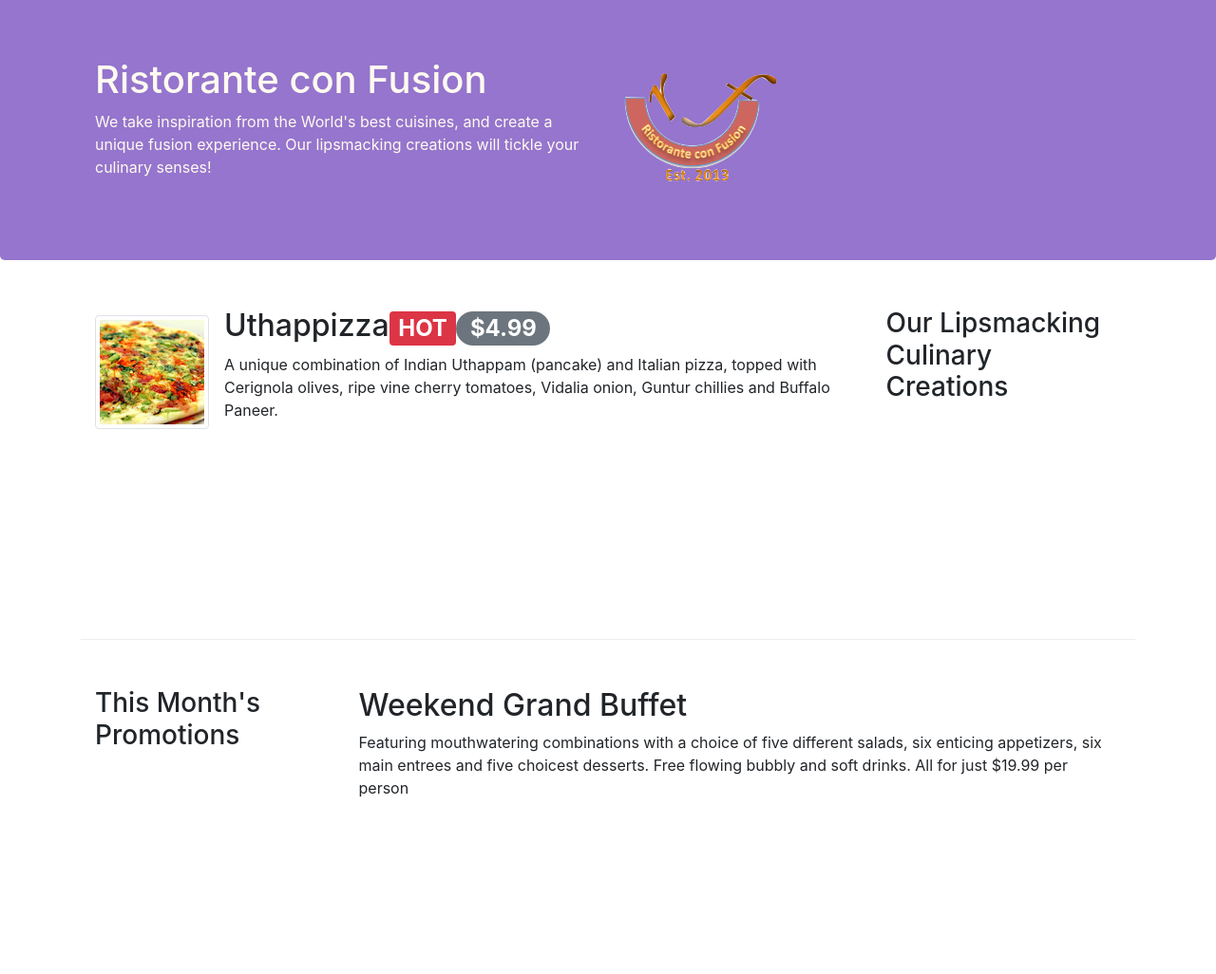
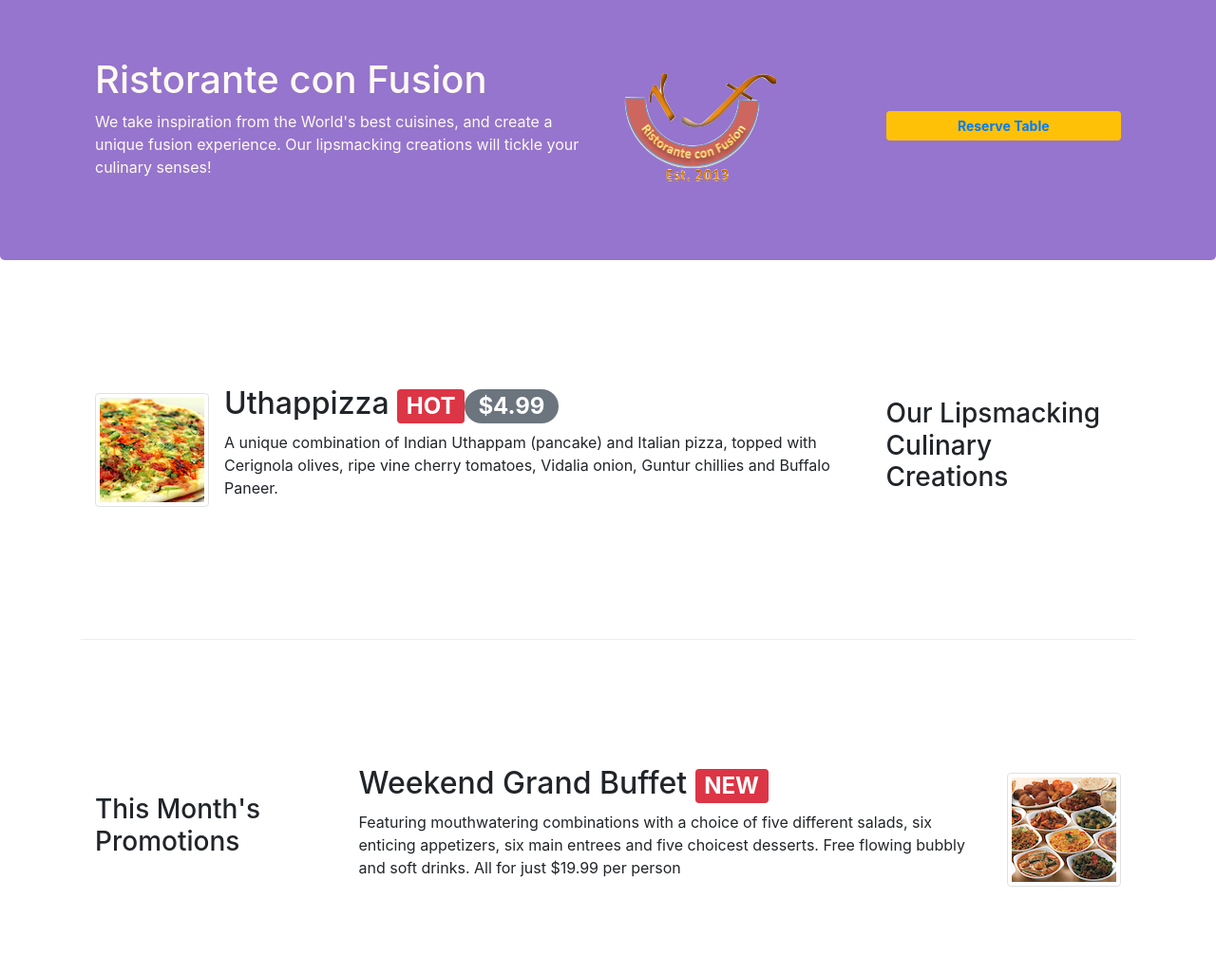
Before and after one commit to Hoang-Minh/conFusion, a plain HTML site: page index.html in a window 1280 px wide. Shown: the part 60-1086 px from the top of the page at 95% size. Drawn offline with nearby package versions, Linux system fonts and the light colour scheme.

Commit message:
buffet media body and reserve button link

```diff
--- a/index.html
+++ b/index.html
@@ -37,15 +37,18 @@
                     <h1>Ristorante con Fusion</h1>
                     <p>We take inspiration from the World's best cuisines, and create a unique fusion experience. Our lipsmacking creations will tickle your culinary senses!</p>
                 </div>
-                <div class="col-12 col-sm align-self-center">
+                <div class="col-12 col-sm-3 align-self-center">
                     <img src="img/logo.png" alt="logo" class="img-fluid">
+                </div>
+                <div class="col-12 col-sm-3 align-self-center">
+                    <button class="btn btn-warning btn-sm btn-block"><a class="unstyled" href="/index.html#reserve-table"><strong>Reserve Table</strong></a></button>
                 </div>
             </div>
         </div>
     </header>
 
     <div class="container">
-        <div class="row row-content">
+        <div class="row row-content align-items-center">
             <div class="col-12 col-sm-4 order-last col-md-3">
                 <h3>Our Lipsmacking Culinary Creations</h3>
             </div>
@@ -53,7 +56,7 @@
                 <div class="media">
                     <img class="d-flex mr-3 img-thumbnail align-self-center" src="img/uthappizza.png" alt="uthappizza">
                     <div class="media-body">
-                        <h2 class="mt-0">Uthappizza<span class="badge badge-danger">HOT</span><span class="badge badge-pill badge-secondary">$4.99</span></h2>
+                        <h2 class="mt-0">Uthappizza <span class="badge badge-danger">HOT</span><span class="badge badge-pill badge-secondary">$4.99</span></h2>
                         <p>A unique combination of Indian Uthappam (pancake) and Italian pizza, topped with Cerignola olives, ripe vine cherry tomatoes, Vidalia onion, Guntur chillies and Buffalo Paneer.</p>
                     </div>
                 </div>
@@ -61,13 +64,19 @@
         </div>
 
 
-        <div class="row row-content">
+        <div class="row row-content align-items-center">
             <div class="col-12 col-sm-4 col-md-3">
                 <h3>This Month's Promotions</h3>
             </div>
             <div class="col col-sm col-md">
-                <h2>Weekend Grand Buffet</h2>
-                <p>Featuring mouthwatering combinations with a choice of five different salads, six enticing appetizers, six main entrees and five choicest desserts. Free flowing bubbly and soft drinks. All for just $19.99 per person </p>
+                <div class="media">
+                    <div class="media-body">
+                        <h2 class="mt-0">Weekend Grand Buffet <span class="badge badge-danger">NEW</span></h2>
+                        <p>Featuring mouthwatering combinations with a choice of five different salads, six enticing appetizers, six main entrees and five choicest desserts. Free flowing bubbly and soft drinks. All for just $19.99 per person </p>
+                    </div>
+                    <img src="img/buffet.png" alt="buffet" class="d-flex ml-3 img-thumbnail align-self-center">
+                </div>
+
             </div>
         </div>
 
@@ -90,7 +99,8 @@
         <div class="row row-content align-items-center">
             <div class="col-12 col-sm-2"></div>
             <div class="col-12 col-sm-8">
-                <div class="card">
+                <div class="card" id="reserve-table">
+                    <a name="reserve-table"></a>
                     <h3 class="card-header bg-warning text-white">Reserve a Table</h3>
                     <div class="card-body">
                         <dl class="row">
```
